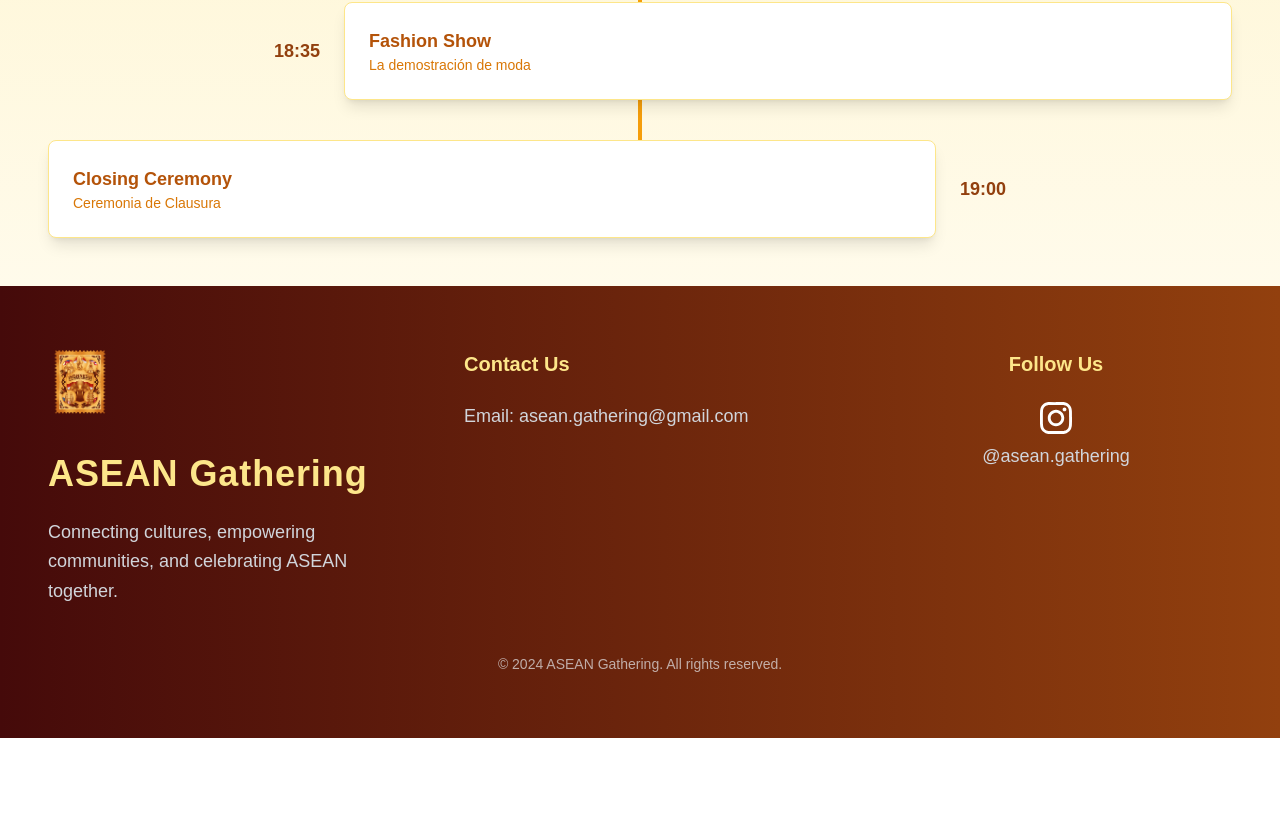
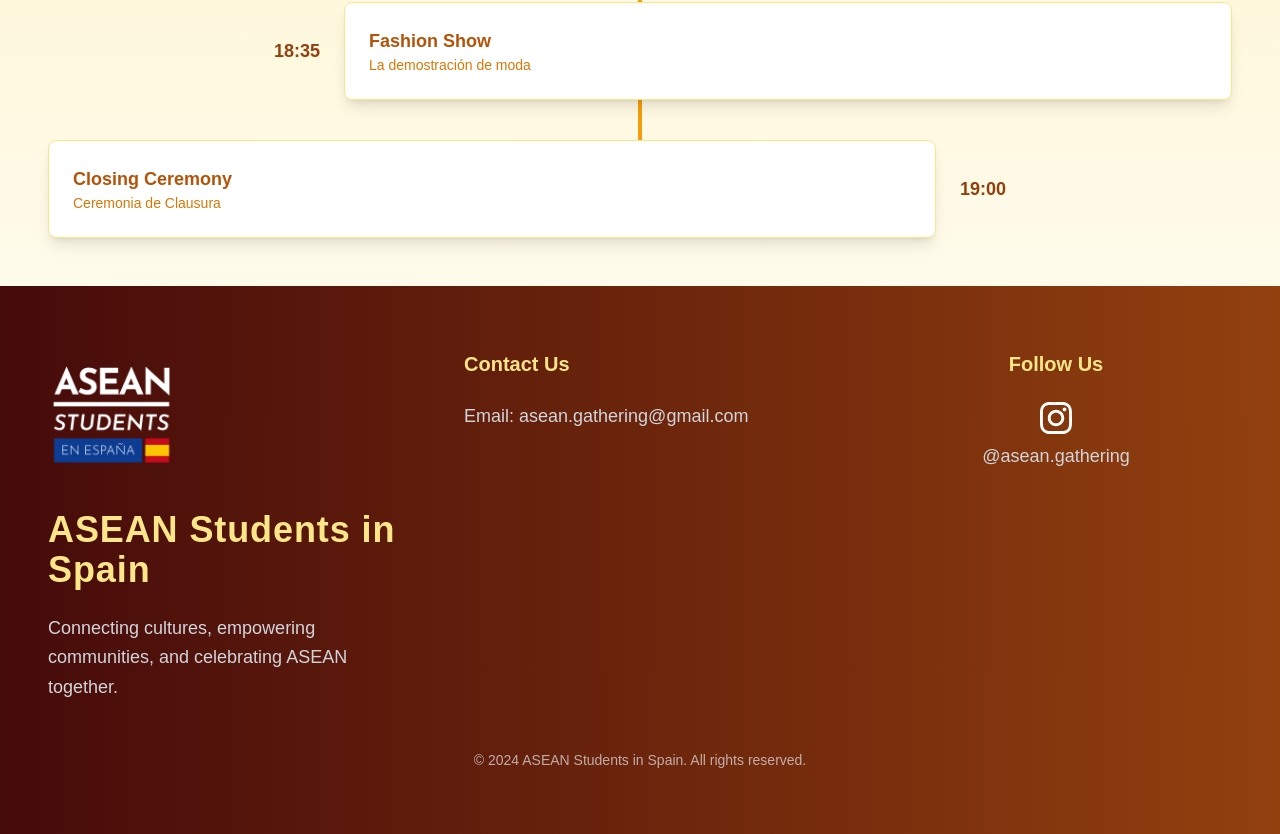
Before and after one commit to royNbb/asean_gathering, a Next.js app: page / in a window 1280 px wide. Shown: the part 3648-4482 px from the top of the page. Before the commit the page ends 4386 px from the top, so only its background shows below. Built offline with nearby package versions, Linux system fonts and the light colour scheme.

Commit message:
logo change

```diff
--- a/app/components/footer/index.tsx
+++ b/app/components/footer/index.tsx
@@ -7,8 +7,10 @@ const Footer = () => {
         <div className="grid grid-cols-1 sm:grid-cols-2 lg:grid-cols-3 gap-16">
           {/* Column 1: Logo and Title */}
           <div className="flex flex-col items-start space-y-6">
-            <img src="../../logo.png" alt="Logo" className="w-16 h-16 mb-4" />
-            <h3 className="text-4xl font-semibold text-amber-200 tracking-wide">ASEAN Gathering</h3>
+            <div className="flex justify-center">
+              <img src="../../logo_asean.png" alt="Logo" className="w-32 h-auto mb-2" />
+            </div>
+            <h3 className="text-4xl font-semibold text-amber-200 tracking-wide">ASEAN Students in Spain</h3>
             <p className="text-lg text-gray-300 max-w-xs leading-relaxed">
               Connecting cultures, empowering communities, and celebrating ASEAN together.
             </p>
@@ -55,7 +57,7 @@ const Footer = () => {
         {/* Copyright */}
         <div className="mt-12 text-center">
           <p className="text-sm text-gray-200 opacity-70">
-            © 2024 ASEAN Gathering. All rights reserved.
+            © 2024 ASEAN Students in Spain. All rights reserved.
           </p>
         </div>
       </div>
--- a/app/components/navbar/index.tsx
+++ b/app/components/navbar/index.tsx
@@ -16,7 +16,7 @@ const Navbar = () => {
         {/* Logo and Title */}
         <div className="flex items-center space-x-3">
           <Link href="#home" className="text-2xl font-semibold text-amber-600 hover:text-amber-400 transition">
-            <img src="../../logo_asean.png" alt="Logo" className="w-24 my-1" />
+            <img src="../../logo_asean.png" alt="Logo" className="w-14 my-1" />
           </Link>
         </div>
 
--- a/app/layout.tsx
+++ b/app/layout.tsx
@@ -15,8 +15,8 @@ const geistMono = localFont({
 });
 
 export const metadata: Metadata = {
-  title: "ASEAN Gathering",
-  description: "Indonesia calling for ASEAN students in Spain",
+  title: "ASEAN Students in Spain",
+  description: "",
 };
 
 export default function RootLayout({
--- a/tailwind.config.ts
+++ b/tailwind.config.ts
@@ -11,9 +11,11 @@ export default {
       colors: {
         background: "var(--background)",
         foreground: "var(--foreground)",
-        customDark: '#602014', // Your color code
+        customDark: "#602014", // Your color code
       },
     },
   },
-  plugins: [],
+  plugins: [
+    require("@tailwindcss/aspect-ratio"), // Add this line
+  ],
 } satisfies Config;
```
Also changed, not shown: public/logo_asean.png.
